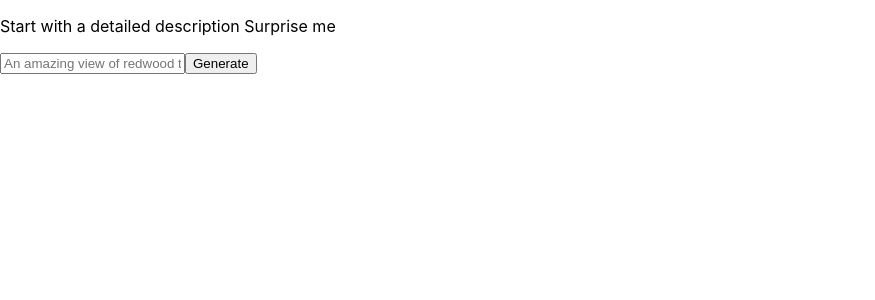
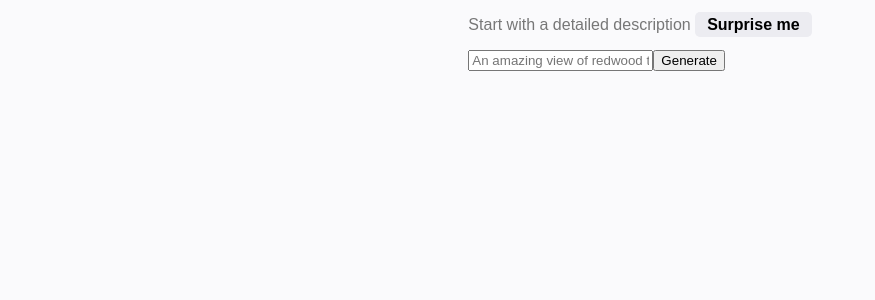
Before and after one commit to glmsr12/react-dalle-clone-78, a JavaScript app: page / in a window 1280 px wide. Shown: the top 300 px of the page, without its empty margins (0-875 px from the left). Built offline with nearby package versions, Linux system fonts and the light colour scheme; the HTML template or start-up script is replaced by a standard one.

Commit message:
"update search bar style"

```diff
--- a/src/index.css
+++ b/src/index.css
@@ -1,13 +1,33 @@
+* {
+  font-family: sans-serif;
+}
+
 body {
   margin: 0;
-  font-family: -apple-system, BlinkMacSystemFont, 'Segoe UI', 'Roboto', 'Oxygen',
-    'Ubuntu', 'Cantarell', 'Fira Sans', 'Droid Sans', 'Helvetica Neue',
-    sans-serif;
-  -webkit-font-smoothing: antialiased;
-  -moz-osx-font-smoothing: grayscale;
+  padding: 0;
+  width: 100vw;
+  height: 100vh;
+  background-color: #fafafc;
+  color: #777;
+  display: flex;
+  justify-content: center;
 }
 
-code {
-  font-family: source-code-pro, Menlo, Monaco, Consolas, 'Courier New',
-    monospace;
+.app {
+  width: 90vw;
 }
+
+.search-section {
+  width: 100%;
+  display: flex;
+  flex-direction: column;
+  justify-content: center;
+}
+
+.surprise {
+  background-color: #ececf1;
+  color: #000;
+  border-radius: 5px;
+  font-weight: 600;
+  padding: 4px 12px;
+}
```
